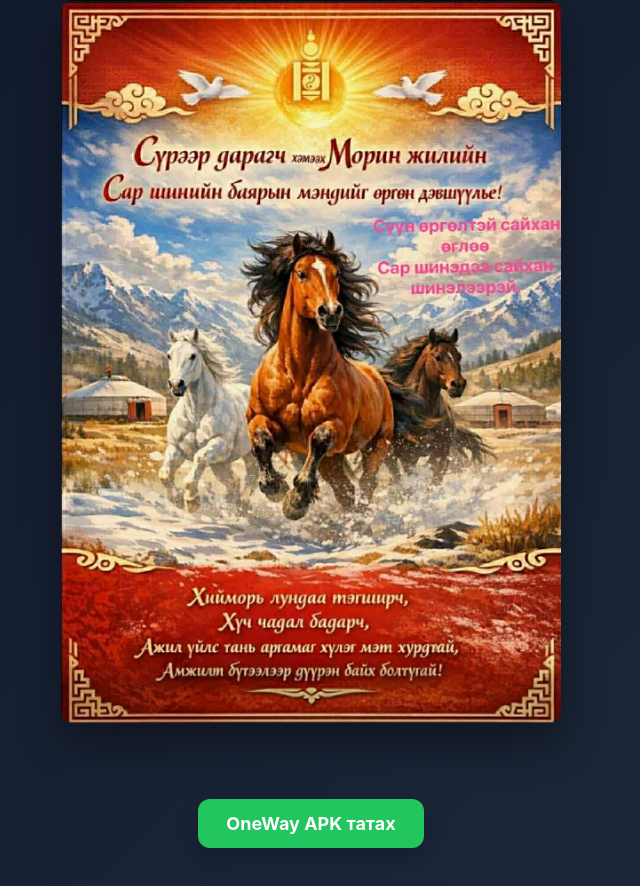
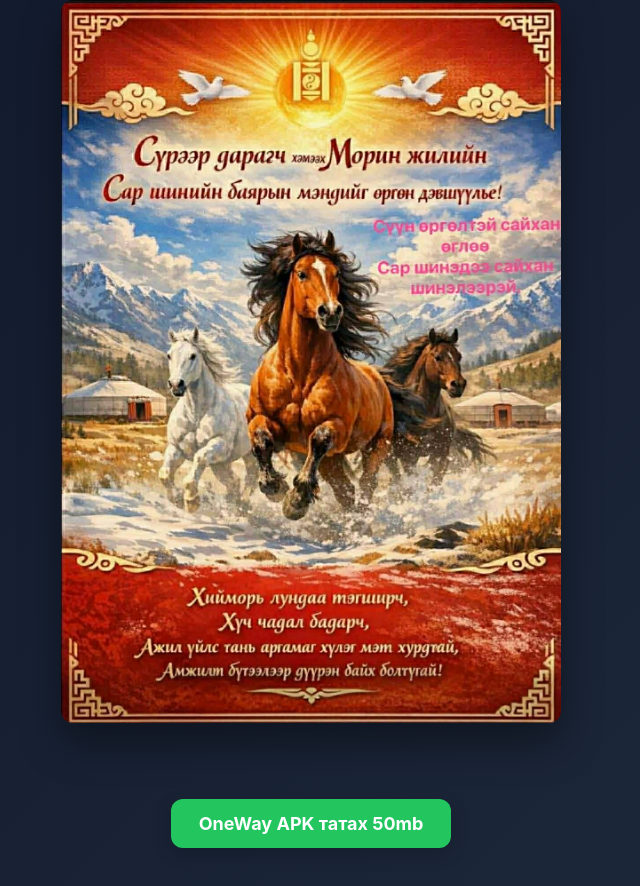
Before and after one commit to munkhjargalbs12-sys/oneway-web, a plain HTML site: page index.html in a window 1280 px wide. Shown: the part 228-1114 px from the top of the page, without its empty margins (329-969 px from the left). Drawn offline with Linux system fonts and the light colour scheme.

Commit message:
Add website assets

```diff
--- a/index.html
+++ b/index.html
@@ -100,7 +100,7 @@
           box-shadow: 0 6px 18px rgba(0, 0, 0, 0.18);
         "
       >
-        OneWay APK татах
+        OneWay APK татах 50mb
       </a>
     </div>
   </div>
```
